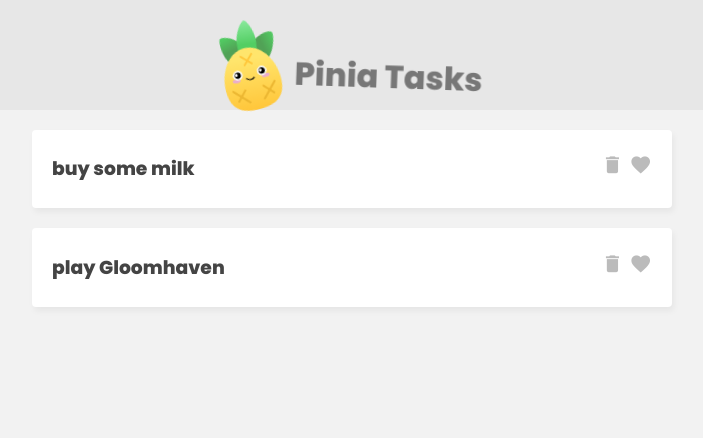
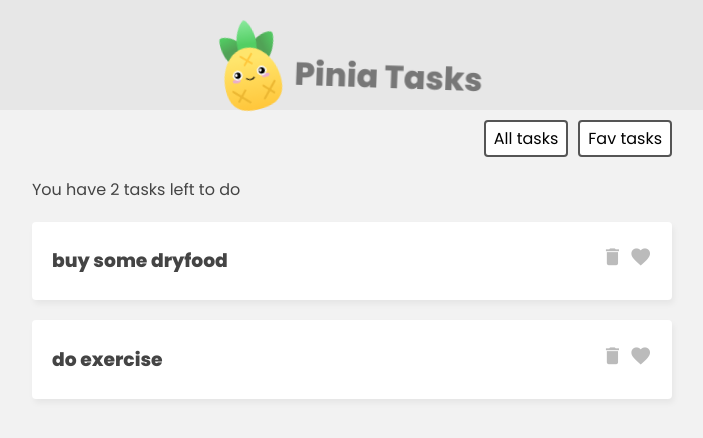
Before and after one commit to MuhammadHafijur/pinia-tasks, a Vue app: page / in a window 1280 px wide. Shown: the top 438 px of the page, without its empty margins (288-991 px from the left). Built offline with nearby package versions, Linux system fonts and the light colour scheme.

Commit message:
:sparkles: feat: Getters

```diff
--- a/src/App.vue
+++ b/src/App.vue
@@ -6,9 +6,22 @@
       <h1>Pinia Tasks</h1>
     </header>
 
+    <!-- filter -->
+    <nav class="filter">
+      <button @click="filter = 'all'">All tasks</button>
+      <button @click="filter = 'favs'">Fav tasks</button>
+    </nav>
+
     <!-- task list -->
-    <div class="task-list">
+    <div class="task-list" v-if="filter === 'all'">
+      <p>You have {{ taskStore.totalCount }} tasks left to do</p>
       <div v-for="task in taskStore.tasks" :key="task.id">
+        <TaskDetails :task="task" />
+      </div>
+    </div>
+    <div class="task-list" v-if="filter === 'favs'">
+      <p>You have {{ taskStore.favCount }} favs left to do</p>
+      <div v-for="task in taskStore.favs">
         <TaskDetails :task="task" />
       </div>
     </div>
@@ -17,6 +30,7 @@
 </template>
 
 <script>
+import { ref } from 'vue'
 import TaskDetails from './components/TaskDetails.vue'
 import { useTaskStore } from './stores/TaskStore'
 
@@ -25,7 +39,9 @@
     setup() {
       const taskStore = useTaskStore()
 
-      return { taskStore }
+      const filter = ref('all')
+
+      return { taskStore, filter }
     }
   }
 </script>
--- a/src/assets/main.css
+++ b/src/assets/main.css
@@ -46,6 +46,24 @@
   }
 }
 
+/* filter nav */
+.filter {
+  width: 640px;
+  margin: 10px auto;
+  text-align: right;
+}
+.filter button {
+  display: inline-block;
+  margin-left: 10px;
+  background: #fff;
+  border: 2px solid #555;
+  border-radius: 4px;
+  padding: 4px 8px;
+  cursor: pointer;
+  font-size: 0.8em;
+  font-size: 1em;
+}
+
 
 
 /* task list */
--- a/src/stores/TaskStore.js
+++ b/src/stores/TaskStore.js
@@ -3,8 +3,21 @@
 export const useTaskStore = defineStore("taskStore", {
   state: () => ({
     tasks: [
-      { id: 1, title: "buy some milk", isFav: false },
-      { id: 2, title: "play Gloomhaven", isFav: true },
+      { id: 1, title: "buy some dryfood", isFav: false },
+      { id: 2, title: "do exercise", isFav: true },
     ]
   }),
-});
+  getters: {
+    favs() {
+        return this.tasks.filter(t => t.isFav)
+    },
+    favCount() {
+        return this.tasks.reduce((p, c) => {
+            return c.isFav ? p + 1 : p
+        }, 0)
+    },
+    totalCount: (state) => {
+        return state.tasks.length
+    }
+  }
+})
```
